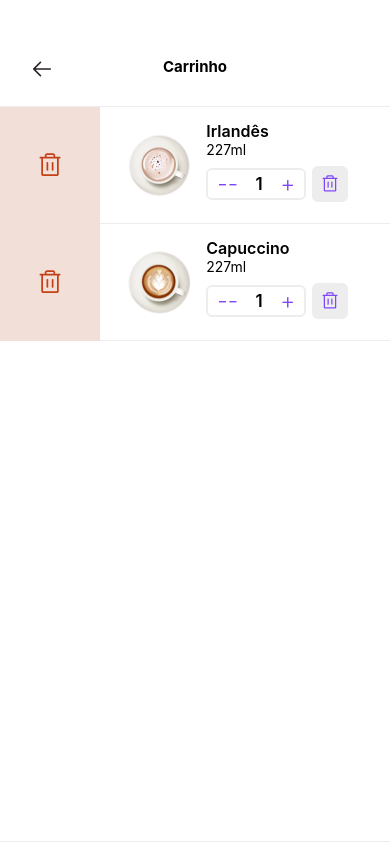
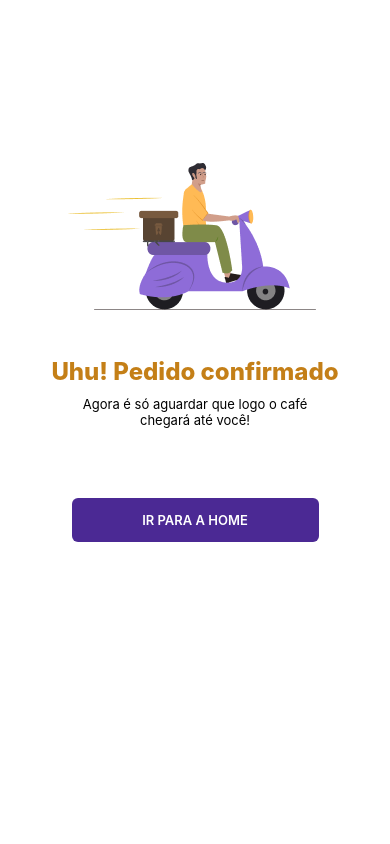
Before and after one commit to thulerjoao/CoffeeProject-Native, a React Native app: screen / in a window 390 px wide. Shown: the top 844 px of the page. Built offline with nearby package versions, Linux system fonts and the light colour scheme.

Commit message:
feat: implemented move in finish page

```diff
--- a/src/App.tsx
+++ b/src/App.tsx
@@ -1,7 +1,7 @@
 /* eslint-disable react/react-in-jsx-scope */
 import {SafeAreaView} from 'react-native';
-import Cart from './Pages/cart';
-// import Finish from './Pages/finish';
+// import Cart from './Pages/cart';
+import Finish from './Pages/finish';
 // import Loading from './Pages/loading';
 // import Home from './Pages/Home';
 // import Product from './Pages/product';
@@ -23,8 +23,8 @@ const App = () => {
       {/* <Loading /> */}
       {/* <Home /> */}
       {/* <Product /> */}
-      {/* <Finish /> */}
-      <Cart />
+      <Finish />
+      {/* <Cart /> */}
     </SafeAreaView>
   );
 };
--- a/src/Pages/cart/components/Cart.tsx
+++ b/src/Pages/cart/components/Cart.tsx
@@ -28,22 +28,22 @@ import whiteCart from '../assets/whiteCart.png';
 
 const Cart = () => {
   const data = [
-    {
-      id: '1',
-      imageSource: TopCup01,
-      type: 'Tradicional',
-      title: 'Irlandês',
-      size: '227ml',
-      price: 'R$ 9,90',
-    },
-    {
-      id: '2',
-      imageSource: TopCup02,
-      type: 'Tradicional',
-      title: 'Capuccino',
-      size: '227ml',
-      price: 'R$ 9,90',
-    },
+    // {
+    //   id: '1',
+    //   imageSource: TopCup01,
+    //   type: 'Tradicional',
+    //   title: 'Irlandês',
+    //   size: '227ml',
+    //   price: 'R$ 9,90',
+    // },
+    // {
+    //   id: '2',
+    //   imageSource: TopCup02,
+    //   type: 'Tradicional',
+    //   title: 'Capuccino',
+    //   size: '227ml',
+    //   price: 'R$ 9,90',
+    // },
     // {
     //   id: '3',
     //   imageSource: TopCup01,
--- a/src/Pages/finish/components/Finish.tsx
+++ b/src/Pages/finish/components/Finish.tsx
@@ -1,5 +1,8 @@
+/* eslint-disable react-native/no-inline-styles */
 /* eslint-disable react/react-in-jsx-scope */
 import {StatusBar} from 'react-native';
+import * as Animatable from 'react-native-animatable';
+
 import {
   FinishBikeImage,
   FinishButton,
@@ -10,8 +13,24 @@ import {
 } from '../styles/finish.styles';
 
 import FinishBike from '../assets/FinishBike.png';
+import {useEffect, useState} from 'react';
 
 const Finish = () => {
+  const [wasClicked, setWasClicked] = useState<boolean>(false);
+  const [showUp, setShowUp] = useState<boolean>(false);
+
+  useEffect(() => {}, [wasClicked]);
+  const handleClick = () => {
+    setWasClicked(!wasClicked);
+  };
+
+  const handleShowUpButton = () => {
+    setTimeout(() => {
+      setShowUp(true);
+    }, 2100);
+  };
+  handleShowUpButton();
+
   return (
     <FinishContainer>
       <StatusBar
@@ -19,14 +38,29 @@ const Finish = () => {
         barStyle="dark-content"
         translucent
       />
-      <FinishBikeImage source={FinishBike} />
+      <FinishBikeImage>
+        <Animatable.Image
+          source={FinishBike}
+          animation={wasClicked === false ? 'fadeInLeftBig' : 'fadeOutRightBig'}
+          duration={1750}
+        />
+      </FinishBikeImage>
+
+      {/* <FinishBikeImage source={FinishBike} /> */}
       <OrderConfirmedText>Uhu! Pedido confirmado</OrderConfirmedText>
       <FinishMessage>
         Agora é só aguardar que logo o café chegará até você!
       </FinishMessage>
-      <FinishButton>
-        <FinishButtonText>IR PARA A HOME</FinishButtonText>
-      </FinishButton>
+      {showUp && (
+        <FinishButton onPress={() => handleClick()}>
+          <Animatable.View
+            style={{width: '100%'}}
+            animation={'bounceIn'}
+            duration={1750}>
+            <FinishButtonText>IR PARA A HOME</FinishButtonText>
+          </Animatable.View>
+        </FinishButton>
+      )}
     </FinishContainer>
   );
 };
--- a/src/Pages/finish/styles/finish.styles.ts
+++ b/src/Pages/finish/styles/finish.styles.ts
@@ -6,7 +6,7 @@ export const FinishContainer = styled.View`
   align-items: center;
 `;
 
-export const FinishBikeImage = styled.Image`
+export const FinishBikeImage = styled.View`
   margin-bottom: 40px;
   margin-top: 40%;
 `;
--- a/src/Pages/product/components/Product.tsx
+++ b/src/Pages/product/components/Product.tsx
@@ -59,7 +59,7 @@ const Product = () => {
 
   const handleIncrease = () => {
     const newAmount = amount + 1;
-    setAmount(newAmount);
+    amount < 9 && setAmount(newAmount);
   };
 
   const handleDecrease = () => {
```
